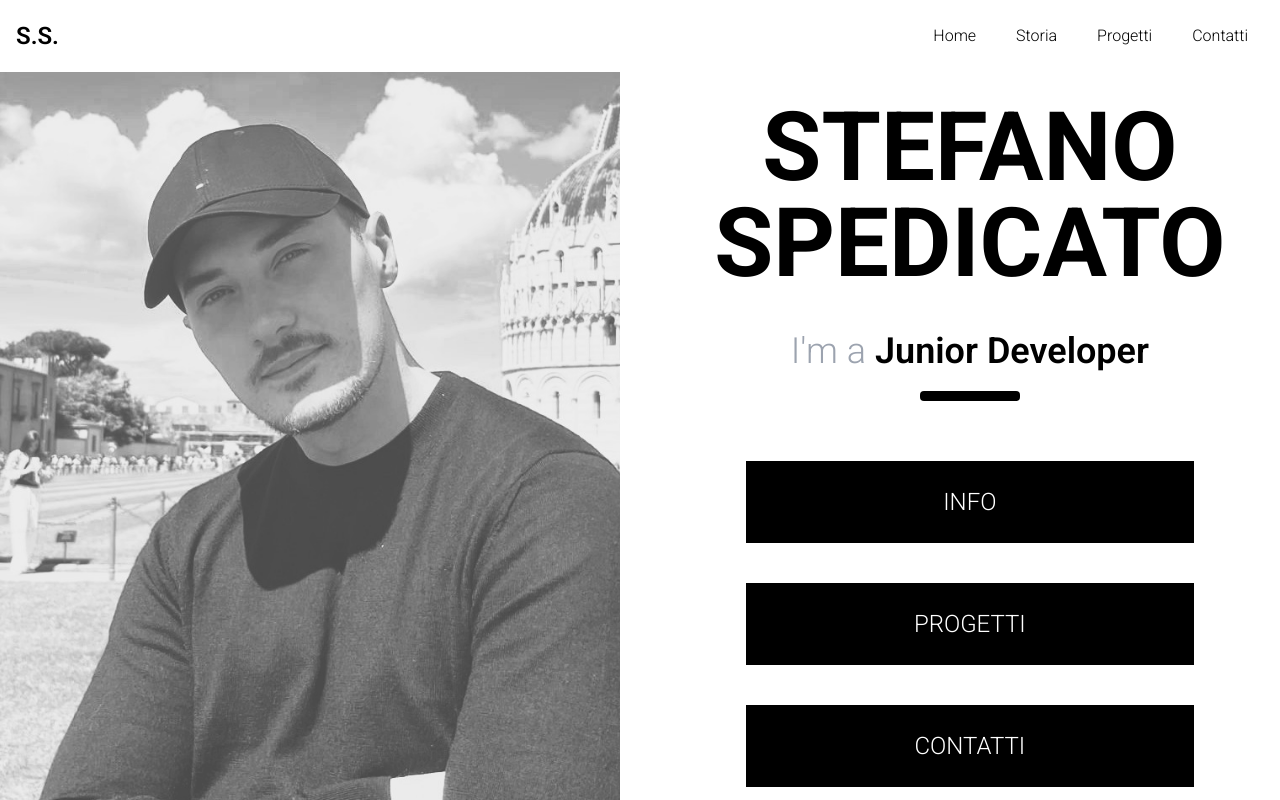
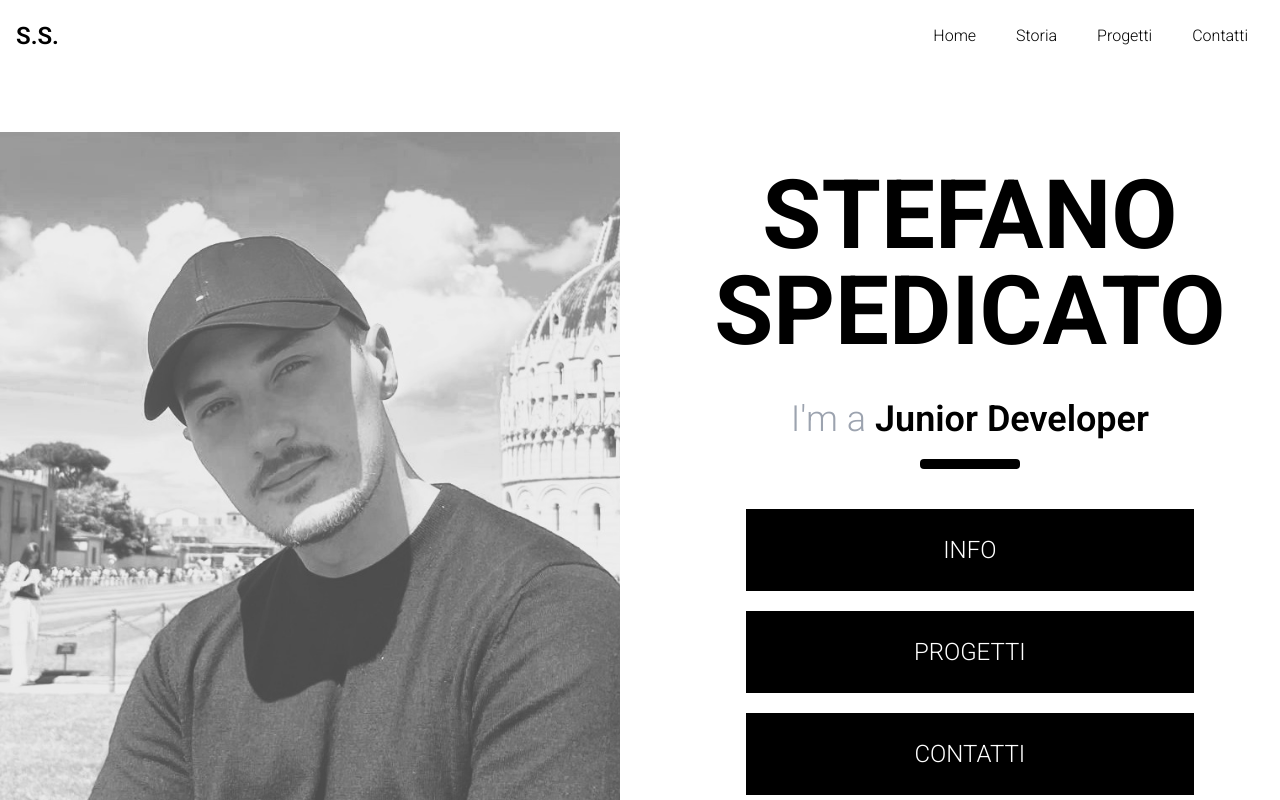
Before and after one commit to Stefanospedicato/portfolio, a React (Vite) app: page / in a window 1280 px wide. Shown: the top 800 px of the page. Built offline with nearby package versions, Linux system fonts and the light colour scheme.

Commit message:
feat: homepage layout completed

```diff
--- a/src/components/ImageSection.jsx
+++ b/src/components/ImageSection.jsx
@@ -1,7 +1,7 @@
 const ImageSection = () => {
   return (
-    <div className="w-full xl:w-[50%] h-screen relative top-[-150px] hidden xl:block">
-      <div className="absolute inset-0 w-full h-full overflow-hidden">
+    <div className="w-full xl:w-1/2 xl:h-screen hidden xl:block relative">
+      <div className="absolute inset-0 w-full h-full">
         <img
           src="/io-bn.jpg"
           alt="io"
--- a/src/pages/Homepage.jsx
+++ b/src/pages/Homepage.jsx
@@ -5,55 +5,58 @@ import RoundedImage from "../components/RoundedImage";
 
 const Homepage = () => {
   return (
-    <div className="w-full  xl:h-[1100px] flex items-center justify-center">
-      <section className="w-full flex flex-col items-center justify-center min-h-screen  xl:flex-row xl:justify-between homepage-section gap-10 pb-20 pt-20">
+    <section className="w-full flex flex-col xl:flex-row items-stretch min-h-screen xl:h-screen xl:justify-between homepage-section gap-10 xl:my-28 mb-14">
+
       <ImageSection />
+
       <motion.div
         initial={{ opacity: 0, y: 50 }}
         animate={{ opacity: 1, y: 0 }}
         transition={{ duration: 1, ease: "easeOut" }}
-          className="w-full xl:w-[50%] flex flex-col items-center text-center justify-center p-3 overflow-hidden pb-36"
+        className="w-full xl:w-1/2 flex flex-col items-center text-center justify-center p-3 xl:h-screen"
       >
         <motion.p
           initial={{ opacity: 0, y: 50 }}
           animate={{ opacity: 1, y: 0 }}
           transition={{ duration: 1, ease: "easeOut", delay: 0.3 }}
-            className="text-4xl font-bold mb-10 xl:text-8xl flex-shrink-0"
-          >
+          className="text-4xl font-bold mb-10 pt-28 xl:pt-0 xl:mb-0 xl:text-8xl flex-shrink-0">
           STEFANO SPEDICATO
         </motion.p>
+
         <RoundedImage />
+
         <motion.div
           initial={{ opacity: 0, y: 50 }}
           animate={{ opacity: 1, y: 0 }}
           transition={{ duration: 1, ease: "easeOut", delay: 0.5 }}
-            className="mb-5"
-          >
+          className="my-10 xl:mb-5">
           <span className="text-4xl text-gray-400">I'm a</span>
           <span className="text-4xl font-semibold"> Junior Developer</span>
         </motion.div>
+
         <motion.span
           initial={{ width: "100px" }}
           whileHover={{ width: "500px" }}
           transition={{ duration: 0.5 }}
-            className="block h-[10px] bg-black w-[100px] mb-5 rounded mx-auto"
-          ></motion.span>
+          className="block h-[10px] bg-black w-[100px] mb-5 rounded mx-auto">
+        </motion.span>
+
         <motion.div
           initial={{ opacity: 0, y: 50 }}
           animate={{ opacity: 1, y: 0 }}
           transition={{ duration: 1, ease: "easeOut", delay: 0.7 }}
-            className="w-full max-w-md"
-          >
-            <Link to={"/storia"}><button className="cool-button mt-10 w-full">INFO</button></Link>
-            <Link to={"/progetti"}><button className="cool-button mt-10 w-full">PROGETTI</button></Link>
-            <Link to={"/contatti"}><button className="cool-button mt-10 w-full">CONTATTI</button></Link>
-            <button className="cool-button mt-10 w-full">
+          className="w-full max-w-md">
+          <Link to={"/storia"}><button className="cool-button mt-5 w-full">INFO</button></Link>
+          <Link to={"/progetti"}><button className="cool-button mt-5 w-full">PROGETTI</button></Link>
+          <Link to={"/contatti"}><button className="cool-button mt-5 w-full">CONTATTI</button></Link>
+          <button className="cool-button mt-5 w-full">
             <a href="/Stefano.Spedicato.pdf" className="w-full h-full block">CV</a>
           </button>
         </motion.div>
+
       </motion.div>
     </section>
-    </div>
+
   );
 };
 
```
Lines whose indentation alone changed are shown as unchanged.
